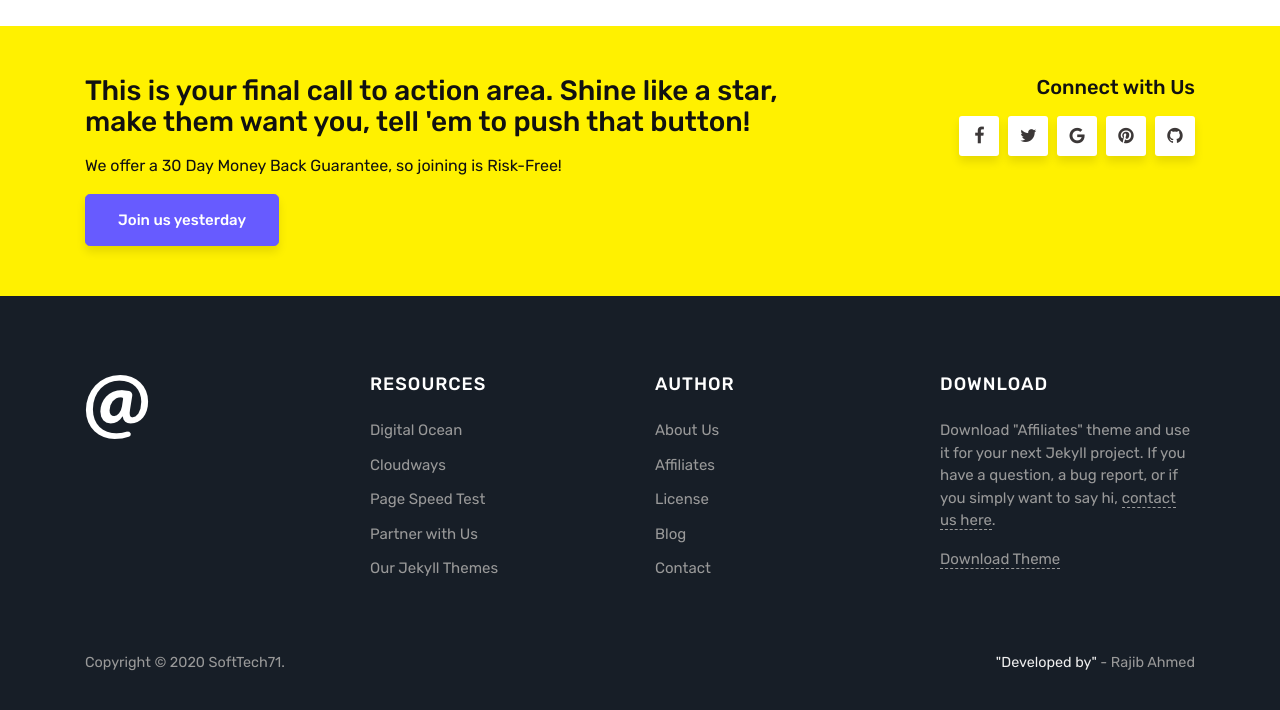
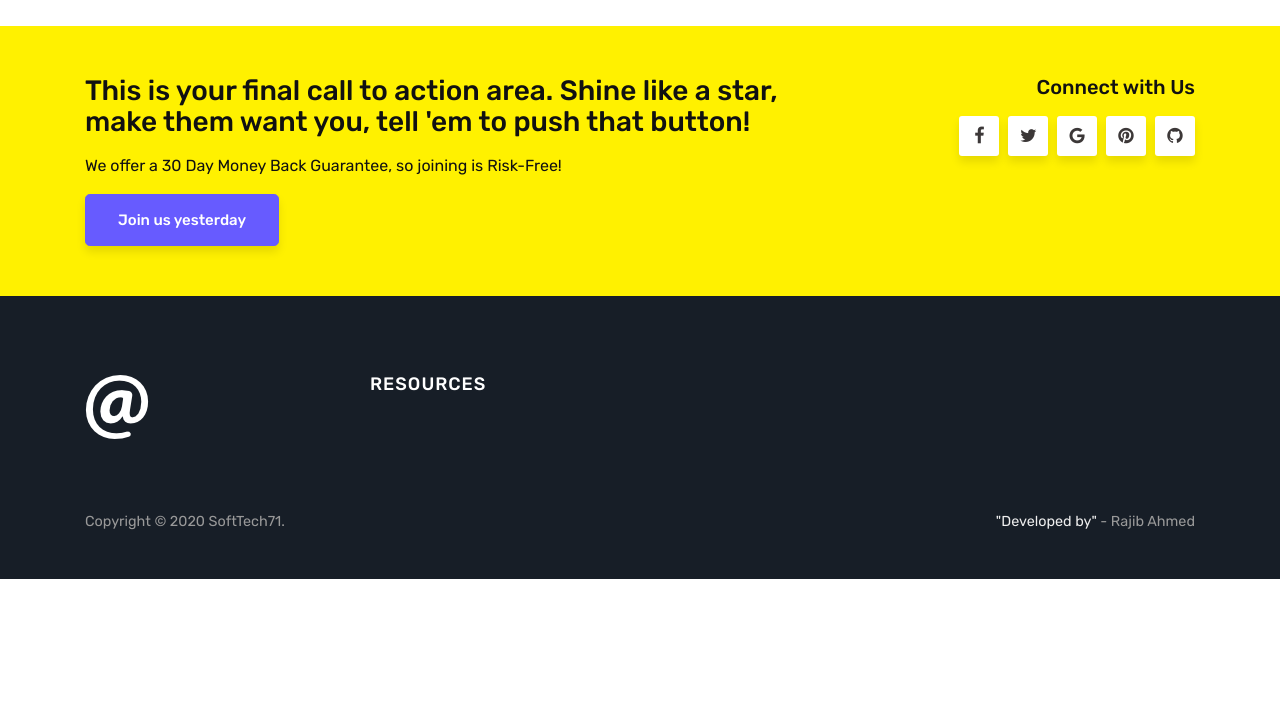
Before and after one commit to softtech71/softtech71.github.io, a Jekyll site: the page built from index.html, in a window 1280 px wide and 900 px high, scrolled down 974 px, cut to the strip 181-891 px from the top of the window. Built offline with Jekyll 4.4.1, drawn with Linux system fonts in a browser that asks for light colours; the list of posts is cut into pages by our own code; after the commit the page ends 1734 px from its top, so only the background shows below that.

Commit message:
Updated fotter

```diff
--- a/_layouts/default.html
+++ b/_layouts/default.html
@@ -154,33 +154,24 @@
                 <div class="footer-widget">
                 <h5 class="title">Resources</h5>
                 <ul>
-                <li><a target="_blank" href="https://m.do.co/c/84c9b45d0c47">Digital Ocean</a></li>
+                <!-- <li><a target="_blank" href="https://m.do.co/c/84c9b45d0c47">Digital Ocean</a></li>
                 <li><a target="blank" href="https://www.cloudways.com/en/pricing.php?id=153986&amp;a_bid=005da123">Cloudways</a></li>
                 <li><a target="blank" href="http://shareasale.com/r.cfm?b=875645&amp;u=1087935&amp;m=41388&amp;urllink=&amp;afftrack=">Page Speed Test</a></li>
                 <li><a target="blank" href="https://www.wowthemes.net/affiliate-area/?utm_source=fromjekyllsidebar&utm_campaign=sidebar">Partner with Us</a></li>
-                <li><a target="blank" href="https://www.wowthemes.net/category/jekyll-themes/">Our Jekyll Themes</a></li>
+                <li><a target="blank" href="https://www.wowthemes.net/category/jekyll-themes/">Our Jekyll Themes</a></li> -->
                 </ul>
                 </div>
                 </div>
 
                 <div class="col-sm-3">
-                <div class="footer-widget">
-                <h5 class="title">Author</h5>
-                <ul>
-                <li><a href="https://www.wowthemes.net/premium-themes-templates/">About Us</a></li>
-                <li><a target="_blank" href="https://www.wowthemes.net/affiliate-area/">Affiliates</a></li>
-                <li><a href="https://www.wowthemes.net/terms-and-conditions/">License</a></li>
-                <li><a href="https://www.wowthemes.net/blog/">Blog</a></li>
-                <li><a href="https://www.wowthemes.net/support/">Contact</a></li>
-                </ul>
-                </div>
+
                 </div>
 
                 <div class="col-sm-3">
                 <div class="footer-widget textwidget">
-                    <h5 class="title">Download</h5>
+                    <!-- <h5 class="title">Download</h5>
                     <p>Download "Affiliates" theme and use it for your next Jekyll project. If you have a question, a bug report, or if you simply want to say hi, <a href="https://www.wowthemes.net/support/">contact us here</a>.</p>
-                    <a href="https://github.com/wowthemesnet/affiliates-jekyll-theme/archive/master.zip">Download Theme</a>
+                    <a href="https://github.com/wowthemesnet/affiliates-jekyll-theme/archive/master.zip">Download Theme</a>                     -->
                 </div>
                 </div>
             </div>
```
